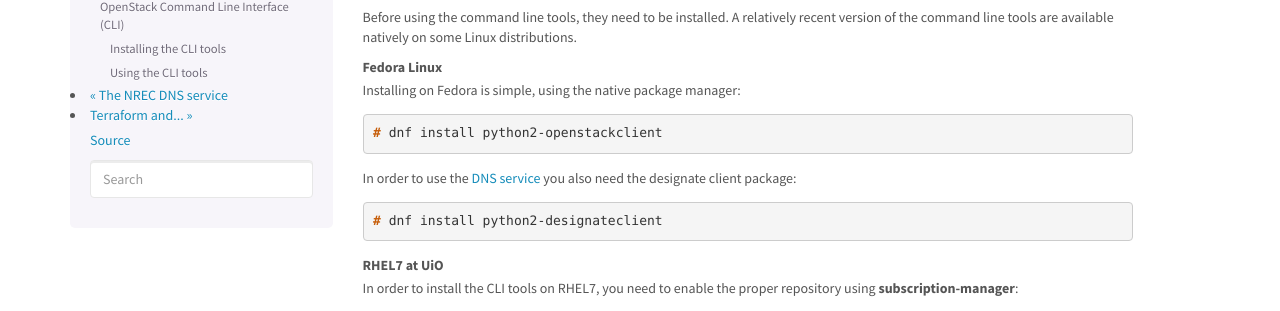
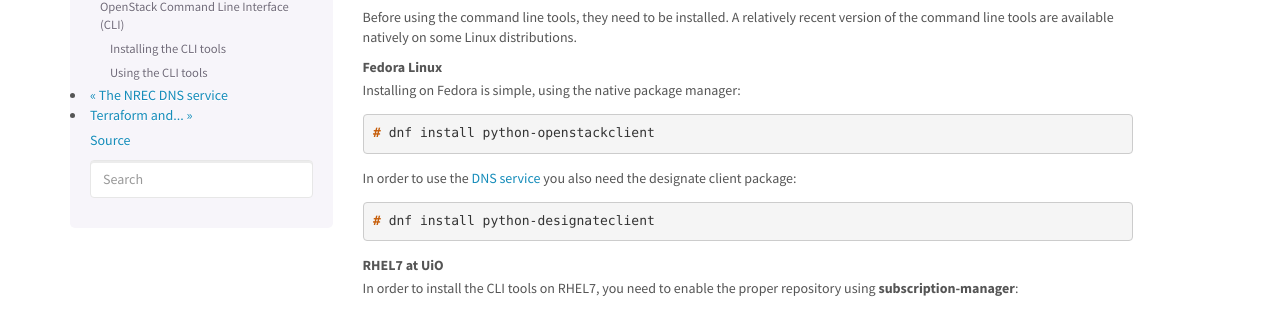
Before and after one commit to norcams/docs-enduser, a Sphinx documentation site: the page built from docs/api.rst, in a window 1280 px wide and 900 px high, scrolled down 345 px. Shown: the part 135-446 px from the top of the window. Built offline with Sphinx 7.4.7, drawn with Linux system fonts in a browser that asks for light colours; pages that are not in the unit, such as notebooks, are missing from menus.

Commit message:
DNF no longer offers the Python2 variants
`No match for argument: python2-openstackclient`. Python3 variants seems to work just fine (tested on Fedora 31).

```diff
--- a/docs/api.rst
+++ b/docs/api.rst
@@ -35,14 +35,14 @@ natively on some Linux distributions.
 
   .. code-block:: console
 
-    # dnf install python2-openstackclient
+    # dnf install python-openstackclient
 
   In order to use the `DNS service`_ you also need the designate
   client package:
 
   .. code-block:: console
 
-    # dnf install python2-designateclient
+    # dnf install python-designateclient
 
 
 **RHEL7 at UiO**
```
